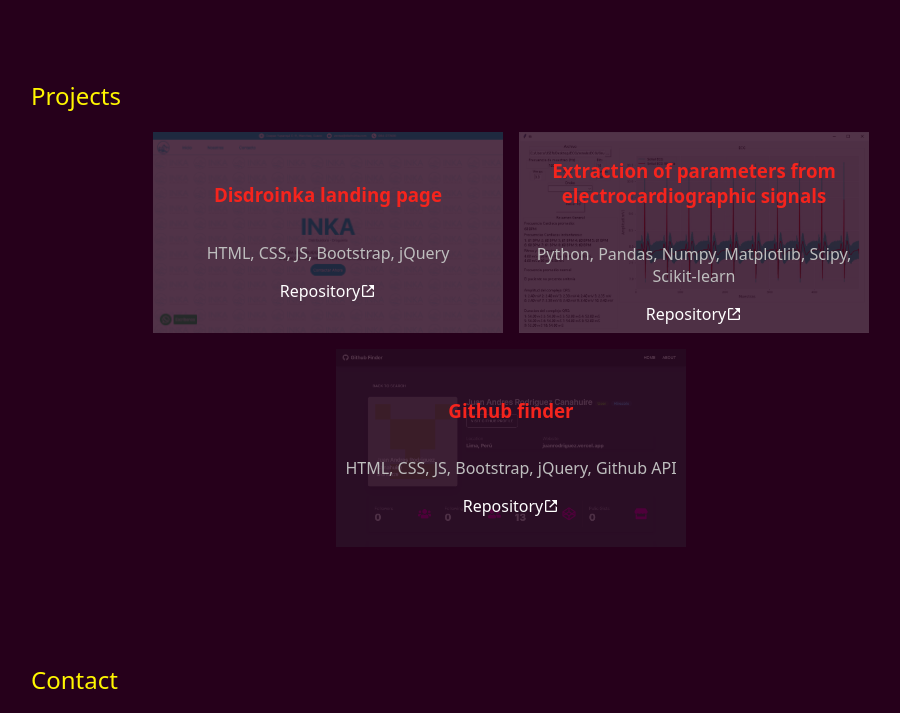
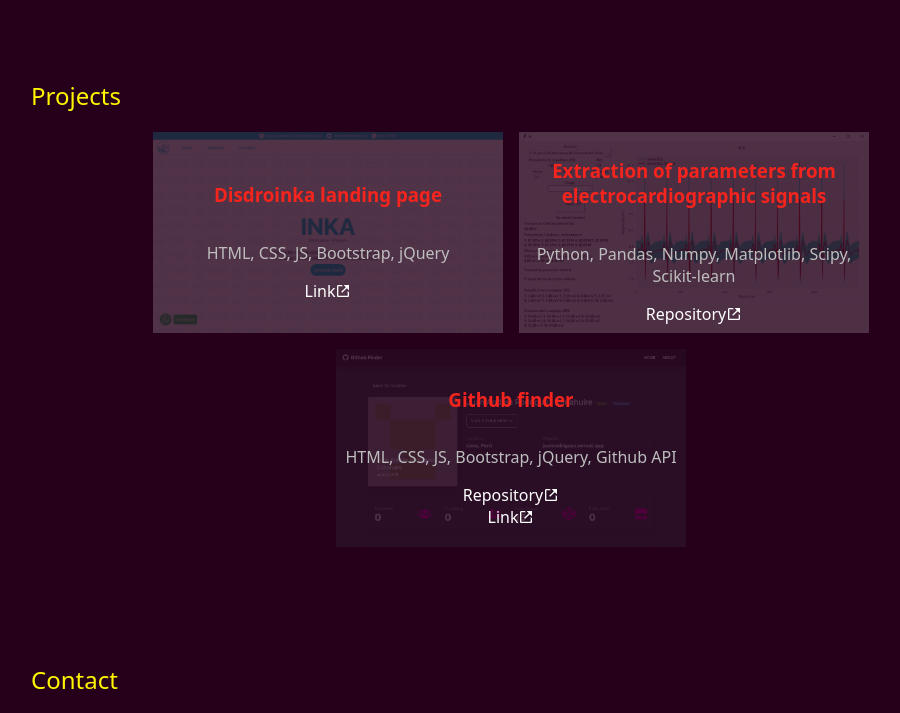
Before and after one commit to jitrodriguez/personal-website, a Gatsby site: page / in a window 1280 px wide. Shown: the part 1900-2613 px from the top of the page, without its empty margins (129-1029 px from the left). Built offline with nearby package versions, Linux system fonts and the light colour scheme; Gatsby itself is replaced by a stand-in of ours.

Commit message:
refactor: added link and repository

```diff
--- a/src/components/common/projectCard/index.js
+++ b/src/components/common/projectCard/index.js
@@ -9,11 +9,18 @@ export default function ProjectCard({ info }) {
       <div className='project-descriptor'>
         <h3>{info.Title}</h3>
         <p>{info.Stack}</p>
-        <a href={info.Repository}>
-          Repository
-          <LinkExternal />
-        </a>
-        {/* {info.Link && <a  />} */}
+        {info.Repository && (
+          <a href={info.Repository}>
+            Repository
+            <LinkExternal />
+          </a>
+        )}
+        {info.Link && (
+          <a href={info.Link}>
+            Link
+            <LinkExternal />
+          </a>
+        )}
       </div>
       <GatsbyImage
         style={{ zIndex: -1, width: '100%', height: '100%' }}
--- a/src/data/projectImportant.json
+++ b/src/data/projectImportant.json
@@ -1,22 +1,22 @@
 [
   {
     "Title": "Disdroinka landing page",
-    "Link": "test",
-    "Repository": "test",
+    "Link": "https://www.disdroinka.com/",
+    "Repository": "",
     "Stack": "HTML, CSS, JS, Bootstrap, jQuery",
     "Image": "../assets/inka.png"
   },
   {
     "Title": "Extraction of parameters from electrocardiographic signals",
-    "Link": "test",
-    "Repository": "test",
+    "Link": "",
+    "Repository": "https://github.com/andre2329/proyecto-ecg",
     "Stack": "Python, Pandas, Numpy, Matplotlib, Scipy, Scikit-learn",
     "Image": "../assets/ecg.png"
   },
   {
     "Title": "Github finder",
-    "Link": "test",
-    "Repository": "test",
+    "Link": "https://github-finder-app-five.vercel.app/",
+    "Repository": "https://github.com/andre2329/github-finder-app",
     "Stack": "HTML, CSS, JS, Bootstrap, jQuery, Github API",
     "Image": "../assets/github-finder.png"
   }
```
